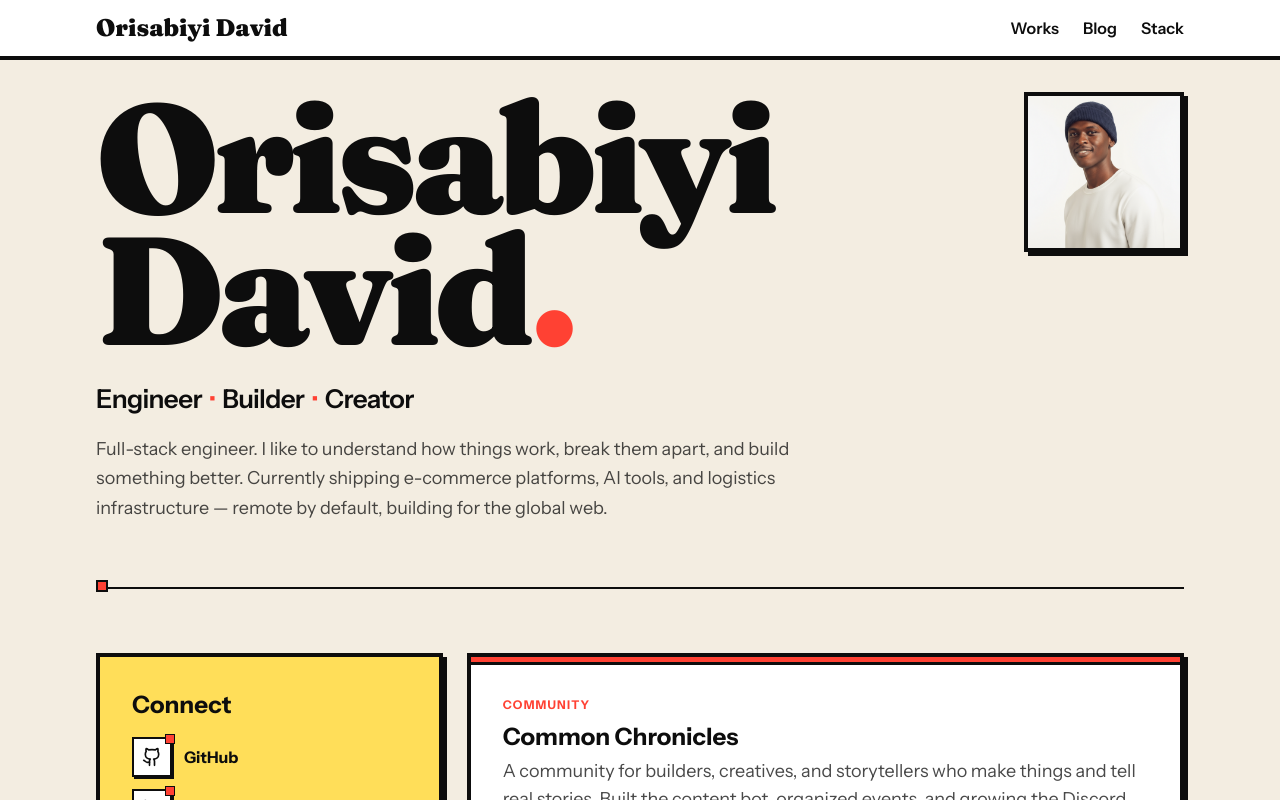
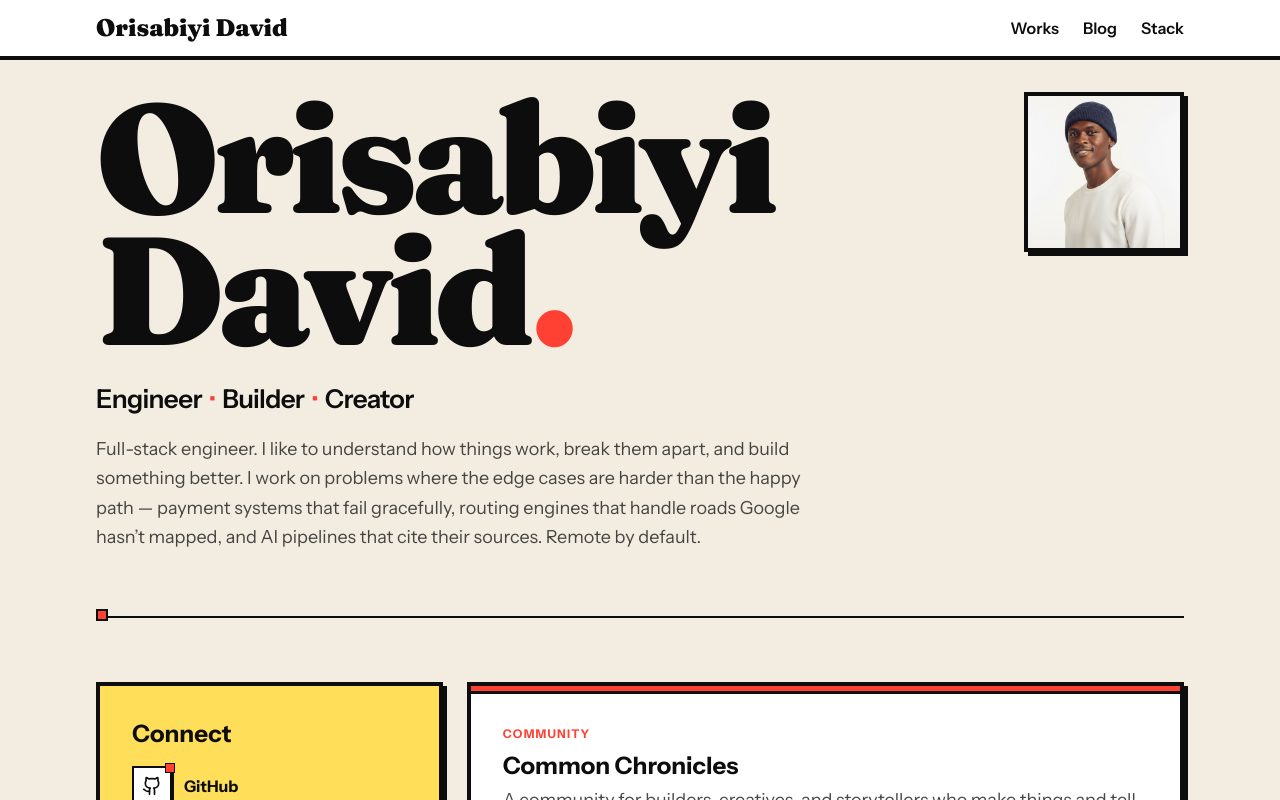
Before and after one commit to Orisabiyi/orisabiyi-lab, a Next.js app: page / in a window 1280 px wide. Shown: the top 800 px of the page. Built offline with nearby package versions, Linux system fonts and the light colour scheme.

Commit message:
chore: update bio in constants file

```diff
--- a/src/data/constants.ts
+++ b/src/data/constants.ts
@@ -2,7 +2,7 @@ export const SITE = {
   name: "Orisabiyi David",
   email: "orisabiyidavid@gmail.com",
   title: "Engineer \u00b7 Builder \u00b7 Creator",
-  bio: "Full-stack engineer. I like to understand how things work, break them apart, and build something better. Currently shipping e-commerce platforms, AI tools, and logistics infrastructure \u2014 remote by default, building for the global web.",
+  bio: "Full-stack engineer. I like to understand how things work, break them apart, and build something better. I work on problems where the edge cases are harder than the happy path \u2014 payment systems that fail gracefully, routing engines that handle roads Google hasn\u2019t mapped, and AI pipelines that cite their sources. Remote by default.",
   aboutLong: [
     "I\u2019m Orisabiyi David. I build things that work in production not just in demos. Over 4+ years I\u2019ve shipped a logistics routing engine using self-hosted OSRM with real traffic data and road constraints, built e-commerce platforms end-to-end from storefront to admin dashboard, and won a hackathon building an AI content optimizer in under 48 hours.",
     "I don\u2019t pick the trendy tool \u2014 I pick the right one. I read the business problem before I read the docs. And I ship consistently, whether it\u2019s a payment flow that handles five gateways or a RAG pipeline that actually returns useful answers. I also run Common Chronicles, a community for builders who make things and tell honest stories about it.",
```
